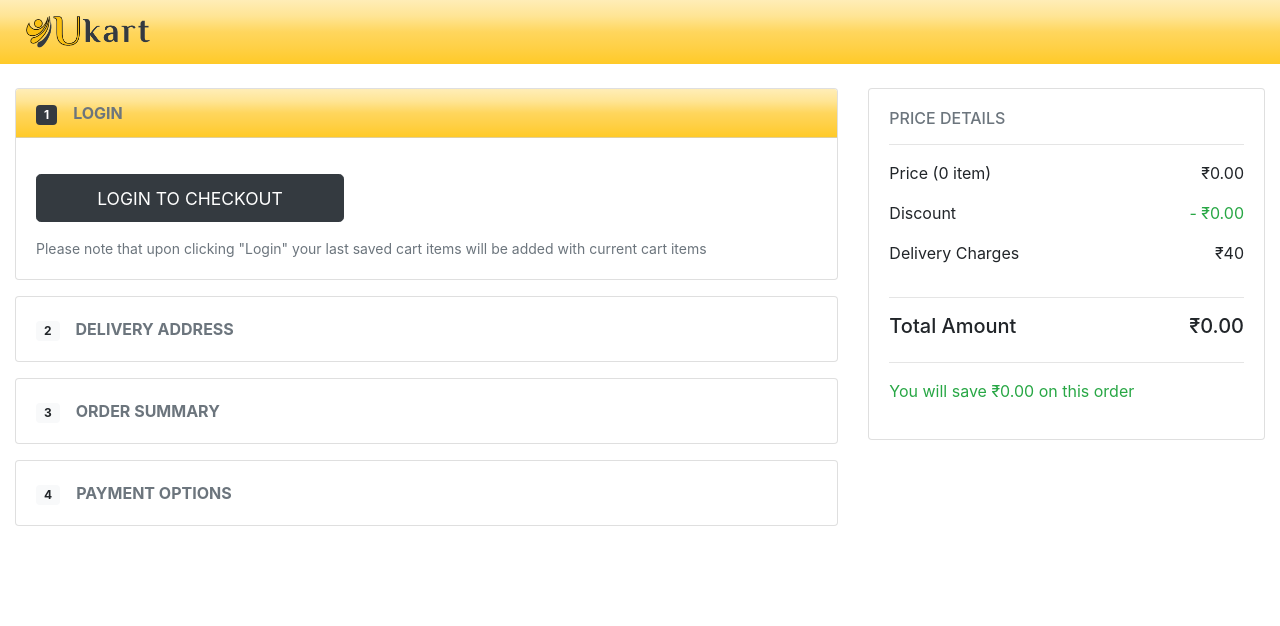
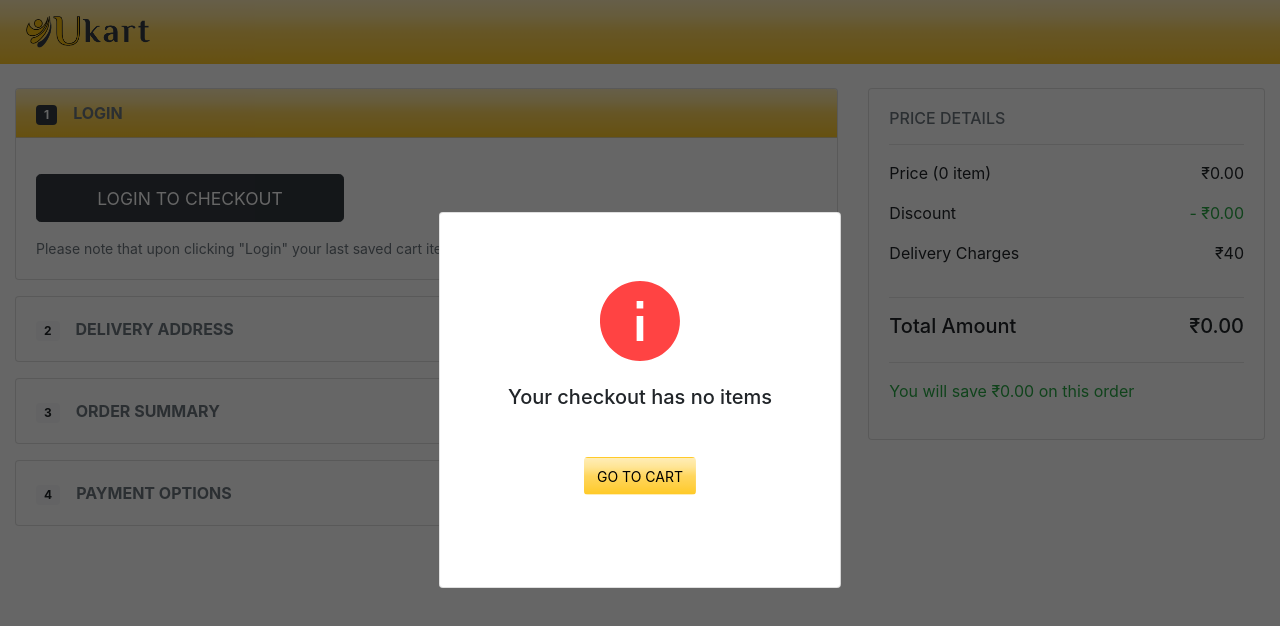
Before and after one commit to UdayakumarU/EcommerceMERN, a React (Create React App) app in the folder ReactApp/: page /checkout in a window 1280 px wide. Shown: the top 626 px of the page. Built offline with nearby package versions, Linux system fonts and the light colour scheme.

Commit message:
created modal stopper on checkout empty

```diff
--- a/ReactApp/src/components/checkout/orderSummary/orderSummaryCheck.jsx
+++ b/ReactApp/src/components/checkout/orderSummary/orderSummaryCheck.jsx
@@ -1,7 +1,7 @@
 import React, { Component } from 'react';
 import {connect} from "react-redux";
 
-import { Tile } from "../../../library";
+import { Tile, DialogModal } from "../../../library";
 import ItemList from '../../itemList';
 
 import { getCheckoutStepStatus, getCheckoutItems } from "../../../redux/checkout/checkout.selector";
@@ -52,7 +52,7 @@ class OrderSummaryCheck extends Component {
         const { stepThreeStatus, checkoutItems } = this.props;
         return(
             stepThreeStatus?(
-                <React.Fragment>
+                checkoutItems.length?<React.Fragment>
                     <ItemList items={checkoutItems} handleRemoveItem= {this.moveItemfromCheckoutToCart}/>
                     <Tile>
                         <div className="float-right">
@@ -63,7 +63,8 @@ class OrderSummaryCheck extends Component {
                             </button>
                         </div>
                     </Tile>
-                </React.Fragment>
+                </React.Fragment>:
+                <small>Your checkout has no items.</small>
             ):
             <div className="row">
                 <div className="col-md-9 col-sm-9 col-9">
@@ -99,14 +100,17 @@ class OrderSummaryCheck extends Component {
     }
 
     render() {
-        const {stepThreeStatus} = this.props;
+        const {stepThreeStatus, checkoutItems} = this.props;
         return (
+            <React.Fragment>
                 <Tile
                     className="mb-3"
                     headerClass ="_primary_bg"
                     header={stepThreeStatus === APP_CONST.OPEN && this.getHeaderContent('dark')}>
                     {stepThreeStatus === APP_CONST.CHECKED? this.showCheckedOrderSummary(): this.showUncheckedOrderSummary()}
                 </Tile>
+                { !checkoutItems.length && <DialogModal/> }
+            </React.Fragment>
         )
     }
 }
--- /dev/null
+++ b/ReactApp/src/core-components/dialogModal.jsx
@@ -0,0 +1,32 @@
+import React, {Component}  from 'react';
+import { Link } from "react-router-dom";
+
+class DialogModal extends Component{
+    componentDidMount(){
+        document.body.style.overflow = "hidden";
+    }
+
+    componentWillUnmount(){
+        document.body.style.overflow = null;
+    }
+
+    render() {
+        return(
+            <div className="_page_overlay">
+                <div className="_center_child">
+                    <div className="card p-5">
+                        <div className="card-body text-center">
+                            <svg fill="rgb(255, 67, 67)" viewBox="0 0 20 20" width="80" height="80">
+                                <path d="M10 20c5.523 0 10-4.477 10-10S15.523 0 10 0 0 4.477 0 10s4.477 10 10 10zm.833-13.125H9.167V5h1.666v1.875zm0 8.125H9.167V8.75h1.666V15z"/>
+                            </svg>
+                            <h5 className="card-title my-4"> Your checkout has no items </h5>
+                            <Link to="./cart" className="btn _primary_bg my-4"><small> GO TO CART </small></Link>
+                        </div>
+                    </div>
+                </div>
+            </div>
+        )
+    }
+}
+
+export default DialogModal;
--- a/ReactApp/src/library.js
+++ b/ReactApp/src/library.js
@@ -3,6 +3,8 @@ import Field from "./core-components/field";
 import Loader from "./core-components/loader";
 import Notifier from "./core-components/notifier";
 import ScrollToTop from "./core-components/scrollToTop";
+import DialogModal from "./core-components/dialogModal";
+
 import {getValue} from "./utils/modelutils";
 
-export {Tile, Field, Loader, Notifier, ScrollToTop, getValue};
+export {Tile, Field, Loader, Notifier, ScrollToTop, DialogModal, getValue};
```
Lines whose indentation alone changed are shown as unchanged.
